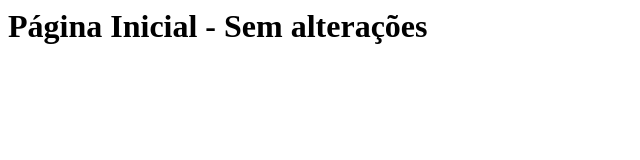
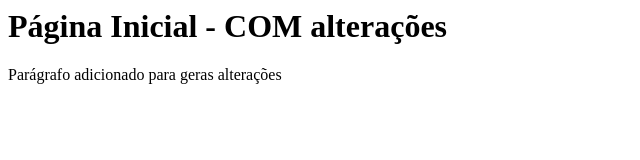
Before and after one commit to cmlrpaiva/curso-git, a plain HTML site: page index.html in a window 1280 px wide. Shown: the whole page, without its empty margins (0-640 px from the left). Drawn offline with Linux system fonts and the light colour scheme.

Commit message:
Camila Paiva

```diff
--- a/index.html
+++ b/index.html
@@ -3,6 +3,8 @@
 
     </head>
     <body>
-        <h1>Página Inicial - <strong>Sem alterações</strong></h1>
+        <h1>Página Inicial - <strong>COM alterações</strong></h1>
+
+        <p>Parágrafo adicionado para geras alterações</p>
     </body>
 </html>
```
